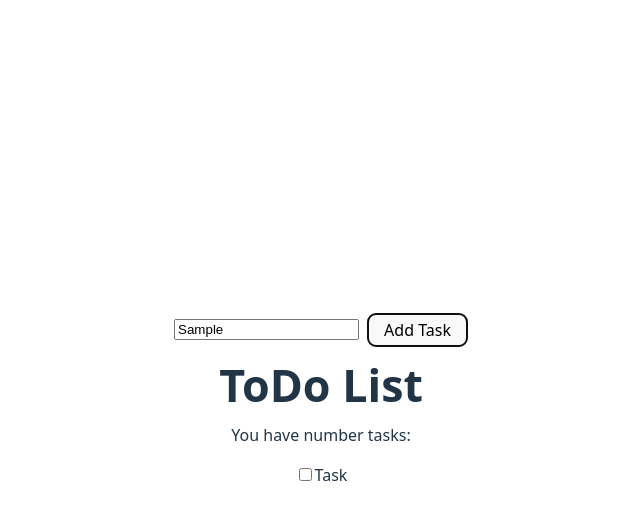
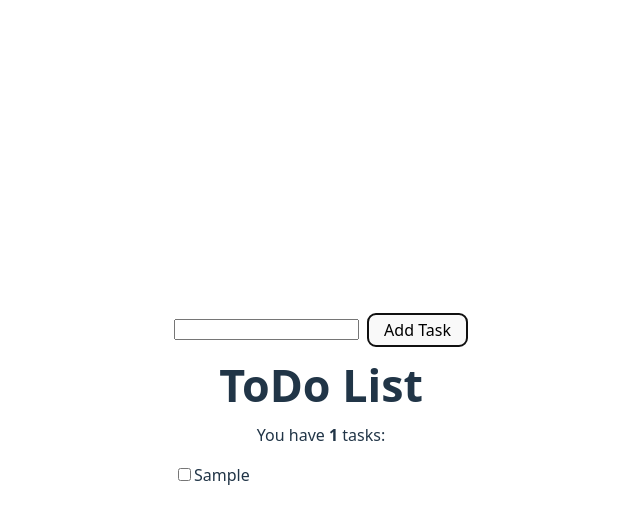
Before and after one commit to amayakew/react_training, a React (Vite) app in the folder todo_list_app/: page / in a window 1280 px wide. Both pictures are taken after typing "Sample" into the empty fields and a click on the button "Add Task". Shown: the top 520 px of the page, without its empty margins (319-959 px from the left). Built offline with nearby package versions, Linux system fonts and the light colour scheme.

Commit message:
write add taask logic

```diff
--- a/todo_list_app/src/components/AddItem.jsx
+++ b/todo_list_app/src/components/AddItem.jsx
@@ -1,8 +1,17 @@
-export default function AddItem() {
+import { useState } from "react";
+
+export default function AddItem({onAddTaskToList}) {
+    const [task, setTask] = useState("");
+
+    const handleClick = () => {
+        onAddTaskToList(task);
+        setTask("");
+    };
+
     return(
         <div style={{display: "flex", alignItems: "center", gap: "0.5em", padding: "0 1em"}}>
-            <input type="text" style={{height: "80%"}} required/>
-            <button>Add Task</button>
+            <input type="text" style={{height: "80%"}} value={task} onChange={(e)=> setTask(e.target.value)}/>
+            <button onClick={handleClick}>Add Task</button>
         </div>
     );
 };
--- a/todo_list_app/src/components/ToDoItem.jsx
+++ b/todo_list_app/src/components/ToDoItem.jsx
@@ -1,8 +1,8 @@
-export default function ToDoItem() {
+export default function ToDoItem({taskName}) {
     return(
         <label>
             <input type="checkbox"/>
-            Task
+            {taskName}
         </label>
     );
 };
--- a/todo_list_app/src/components/ToDoList.jsx
+++ b/todo_list_app/src/components/ToDoList.jsx
@@ -1,11 +1,13 @@
 import ToDoItem from "./ToDoItem";
 
-export default function ToDoList() {
+export default function ToDoList({tasks}) {
     return(
         <>
             <h1>ToDo List</h1>
-            <p>You have <span>number</span> tasks:</p>
-            <ul><ToDoItem/></ul>
+            <p>You have <span style={{fontWeight: "bold"}}>{tasks.length}</span> tasks:</p>
+            <ul>
+                {tasks.map(task => <li key={task}><ToDoItem taskName={task}/></li>)}
+            </ul>
         </>
     );
 };
--- a/todo_list_app/src/components/ToDoListContainer.jsx
+++ b/todo_list_app/src/components/ToDoListContainer.jsx
@@ -1,11 +1,20 @@
+import { useState } from "react";
 import AddItem from "./AddItem";
 import ToDoList from "./ToDoList";
 
+const tasksList = [];
+
 export default function ToDoListContainer(){
+    const [tasksList, setTaskList] = useState([]);
+
+    const handleAddTask = (task) => {
+        setTaskList((currentList) => ([...currentList, task]));
+    };
+
     return(
         <main>
-            <AddItem/>
-            <ToDoList/>
+            <AddItem onAddTaskToList={(task)=>handleAddTask(task)}/>
+            <ToDoList tasks={tasksList}/>
         </main>
     );
 };
--- a/todo_list_app/src/index.css
+++ b/todo_list_app/src/index.css
@@ -26,6 +26,11 @@ a:hover {
   color: #535bf2;
 }
 
+body {
+  display: flex;
+  justify-content: center;
+}
+
 main {
   display: flex;
   flex-direction: column;
@@ -45,7 +50,9 @@ p {
 }
 
 ul {
-  padding: 0;
+  padding: 0 1em;
+  list-style: none;
+  align-self: flex-start;
 }
 
 button {
```
